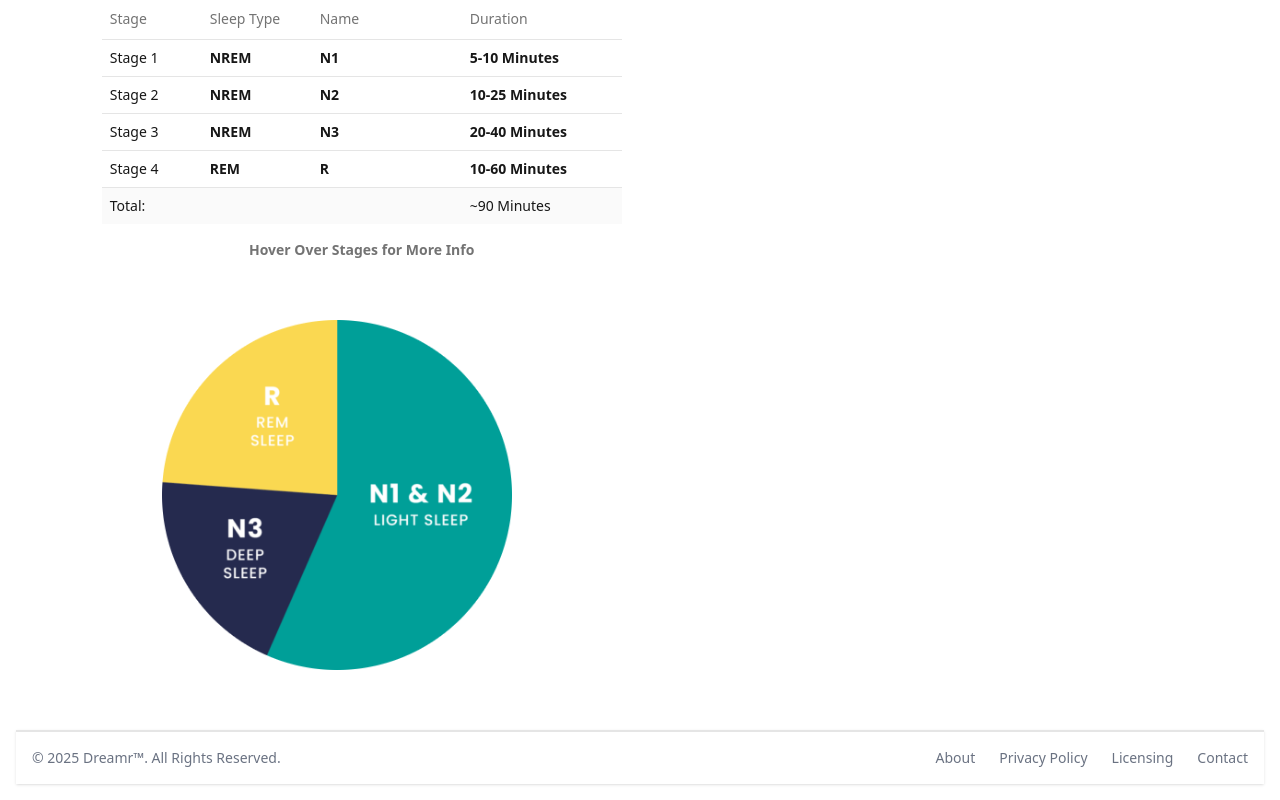
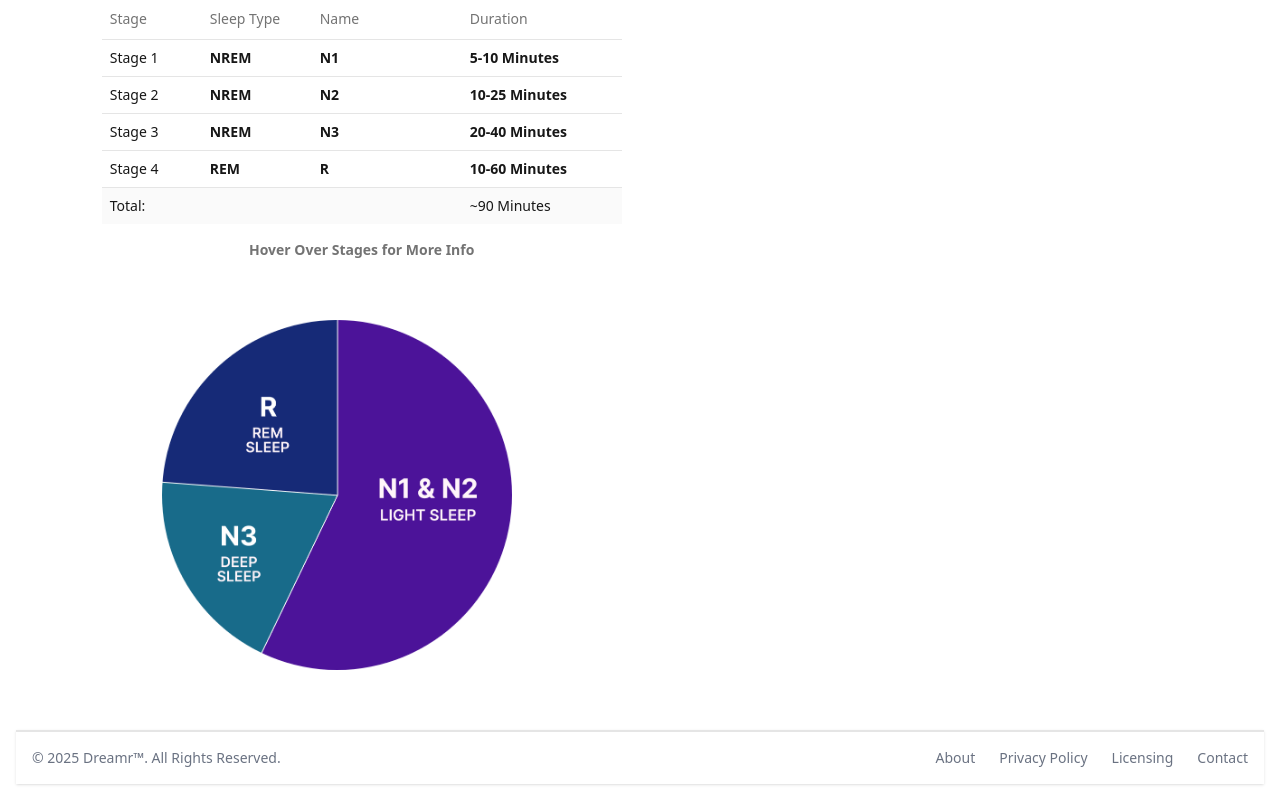
Before and after one commit to edddie7z/better-sleep-app, a Next.js app: page /calculate in a window 1280 px wide. Shown: the part 580-1380 px from the top of the page. Built offline with nearby package versions, Linux system fonts and the light colour scheme.

Commit message:
Updated sleep cycle chart

```diff
--- a/app/calculate/page.jsx
+++ b/app/calculate/page.jsx
@@ -31,7 +31,7 @@ export default function Calculate() {
             <CycleTable />
 
             <Image
-              src="/assets/sleepCycle.png"
+              src="/assets/sleep_chart.png"
               className="ml-15"
               alt="Sleep Cycle"
               width={350}
```
Also changed, not shown: public/assets/sleep_chart.png (added).
